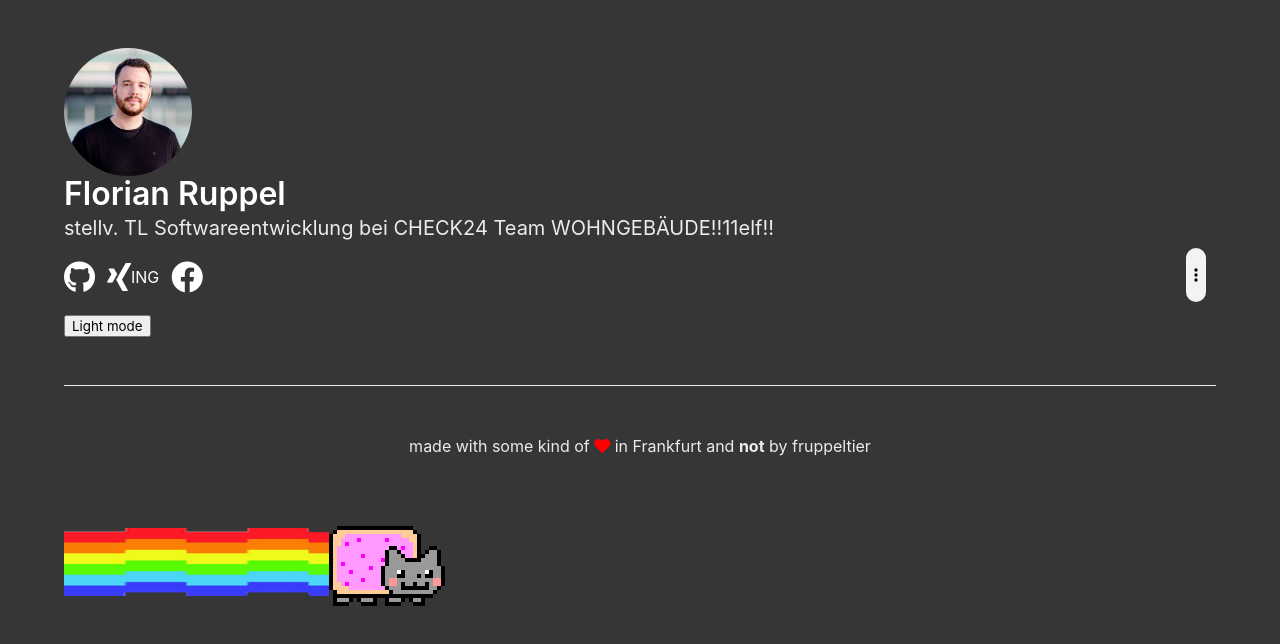
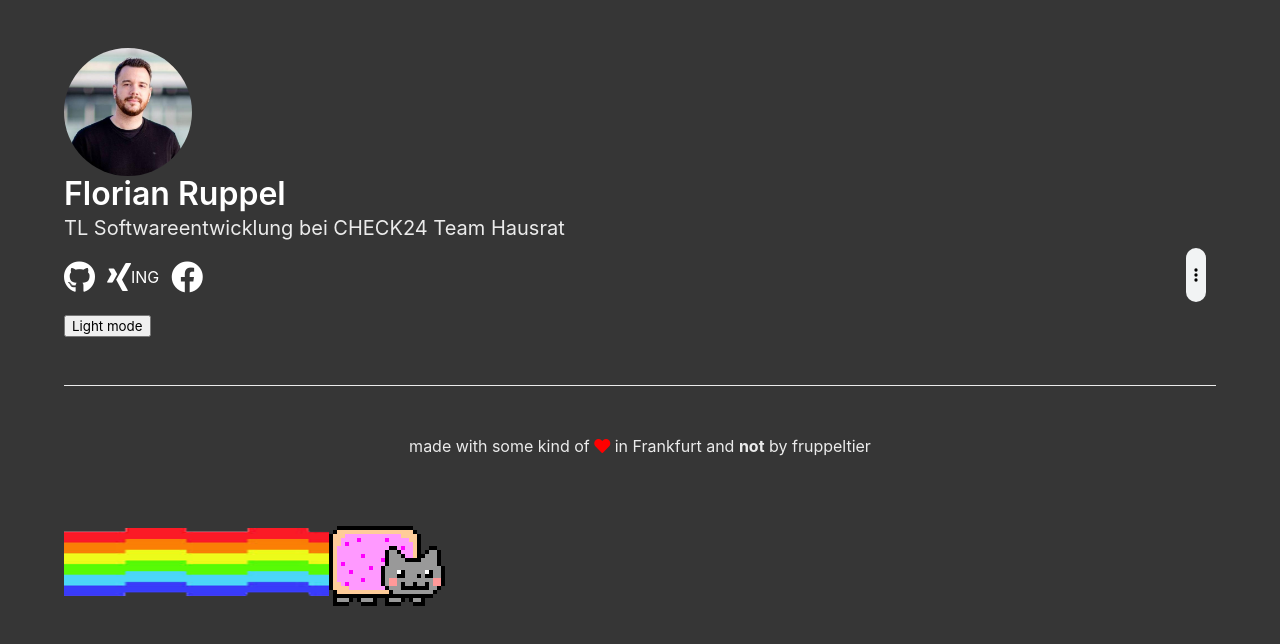
Before and after one commit to allentje/fruppeltier, a website: page public/index.html in a window 1280 px wide. Shown: the top 644 px of the page. Drawn offline with Linux system fonts and the light colour scheme.

Commit message:
upgrade/downgrade jobtitle

```diff
--- a/public/index.html
+++ b/public/index.html
@@ -23,7 +23,7 @@
                 Florian Ruppel
             </h1>
             <h2 class="subtitle">
-                stellv. TL Softwareentwicklung bei CHECK24 Team WOHNGEBÄUDE!!11elf!!
+                TL Softwareentwicklung bei CHECK24 Team Hausrat
             </h2>
 
             <div class="container is-widescreen level">
```
